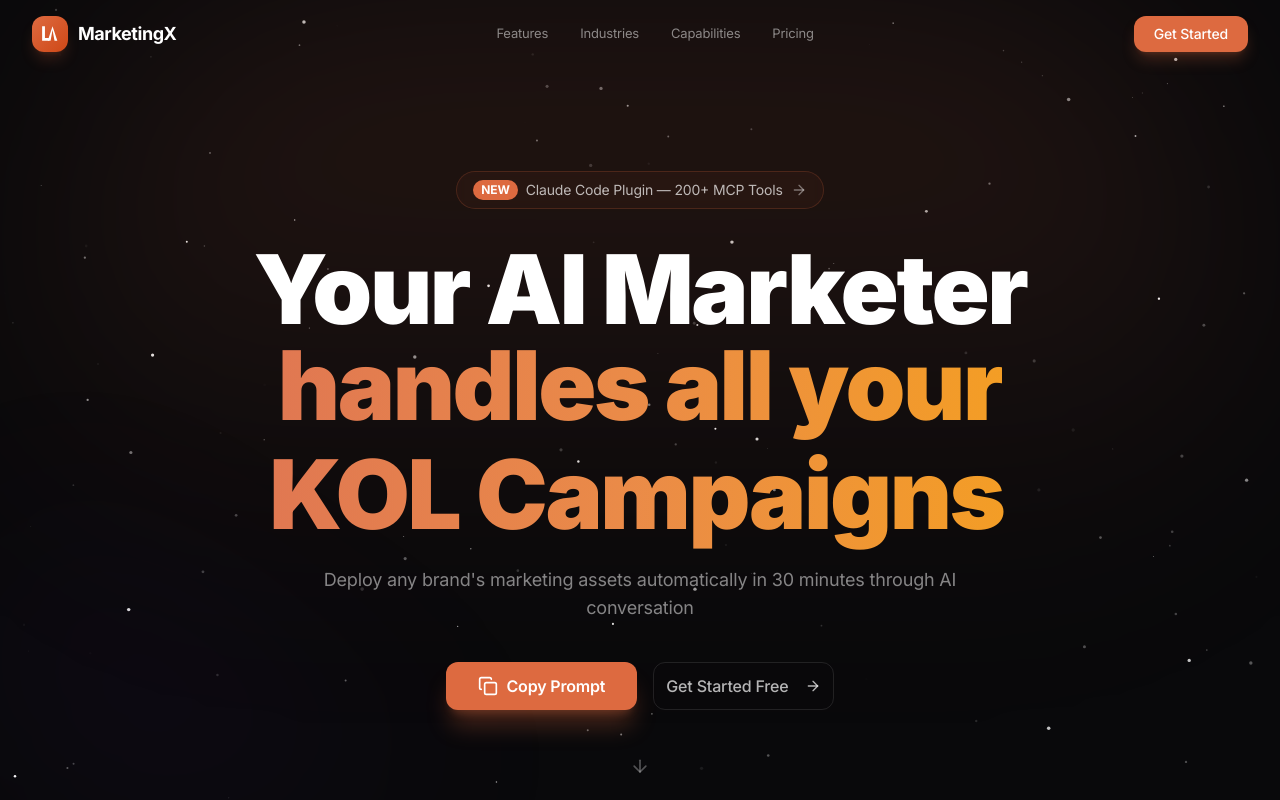
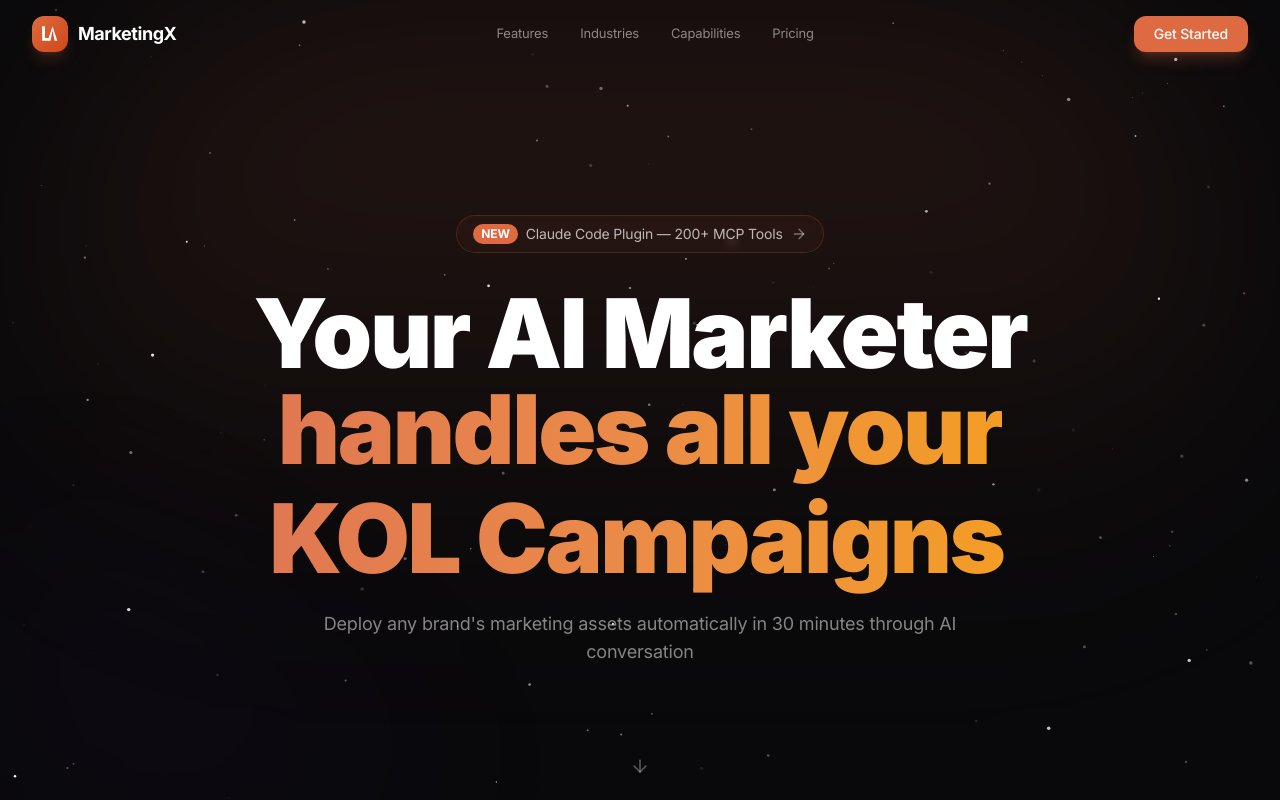
Before and after one commit to MarinChen99097/marketingx-site, a Next.js app: page /en/marketingx in a window 1280 px wide. Shown: the top 800 px of the page. Built offline with nearby package versions, Linux system fonts and the light colour scheme.

Commit message:
fix: remove all extra CTA buttons — keep only terminal copy + navbar start

```diff
--- a/app/[locale]/marketingx/page.tsx
+++ b/app/[locale]/marketingx/page.tsx
@@ -365,26 +365,6 @@ export default function MarketingXPage() {
           {t("hero.subtitle")}
         </motion.p>
 
-        {/* CTA Buttons */}
-        <motion.div
-          initial={{ opacity: 0, y: 20 }}
-          animate={{ opacity: 1, y: 0 }}
-          transition={{ delay: 1, duration: 0.6 }}
-          className="relative z-10 flex flex-col sm:flex-row gap-4 mt-10 px-4"
-        >
-          <button
-            onClick={handleCopy}
-            className="h-12 px-8 bg-[hsl(16,70%,56%)] hover:bg-[hsl(16,70%,50%)] text-white font-semibold text-base rounded-xl shadow-xl shadow-[hsl(16,70%,56%)]/30 transition-all hover:shadow-[hsl(16,70%,56%)]/40 hover:scale-[1.02] inline-flex items-center"
-          >
-            {copied ? <><Check className="mr-2 w-5 h-5" /> {t("copied")}</> : <><Copy className="mr-2 w-5 h-5" /> {t("hero.ctaCopy")}</>}
-          </button>
-          <a href={ctaHref} target="_blank" rel="noopener noreferrer">
-            <Button variant="ghost" className="h-12 px-8 text-white/70 hover:text-white border border-white/10 hover:border-white/20 hover:bg-white/[0.04] rounded-xl text-base">
-              {t("hero.ctaPrimary")} <ArrowRight className="ml-2 w-5 h-5" />
-            </Button>
-          </a>
-        </motion.div>
-
         {/* Scroll indicator */}
         <motion.div
           initial={{ opacity: 0 }}
@@ -683,12 +663,7 @@ export default function MarketingXPage() {
                 ))}
               </div>
 
-              <a href={ctaHref} target="_blank" rel="noopener noreferrer" className="block pt-2">
-                <Button className="w-full h-12 bg-[hsl(16,70%,56%)] hover:bg-[hsl(16,70%,50%)] text-white font-semibold rounded-xl text-base shadow-lg shadow-[hsl(16,70%,56%)]/25">
-                  {t("pricing.cta")} <ArrowRight className="ml-2 w-5 h-5" />
-                </Button>
-              </a>
-              <p className="text-xs text-white/30">{t("pricing.freeCredits")}</p>
+              <p className="text-xs text-white/30 pt-2">{t("pricing.freeCredits")}</p>
             </div>
           </GlowCard>
         </div>
@@ -715,13 +690,6 @@ export default function MarketingXPage() {
           <p className="text-white/45 text-base md:text-lg max-w-lg mx-auto">
             {t("finalCta.subtitle")}
           </p>
-          <div className="flex flex-col sm:flex-row gap-4 justify-center">
-            <a href={ctaHref} target="_blank" rel="noopener noreferrer">
-              <Button className="h-13 px-10 bg-[hsl(16,70%,56%)] hover:bg-[hsl(16,70%,50%)] text-white font-semibold text-lg rounded-xl shadow-xl shadow-[hsl(16,70%,56%)]/30 transition-all hover:scale-[1.02]">
-                {t("finalCta.cta")} <ArrowRight className="ml-2 w-5 h-5" />
-              </Button>
-            </a>
-          </div>
         </motion.div>
       </section>
 
```
